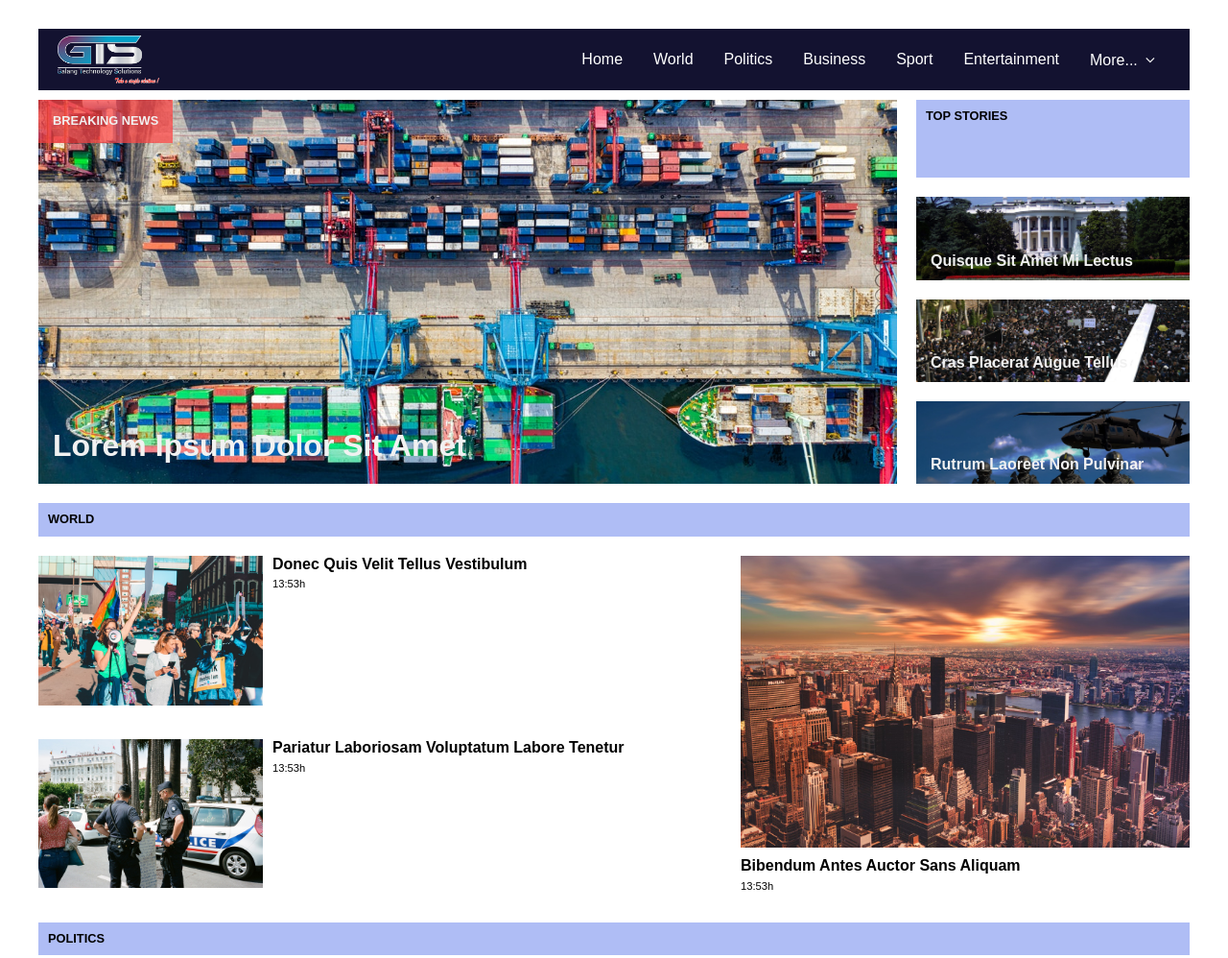
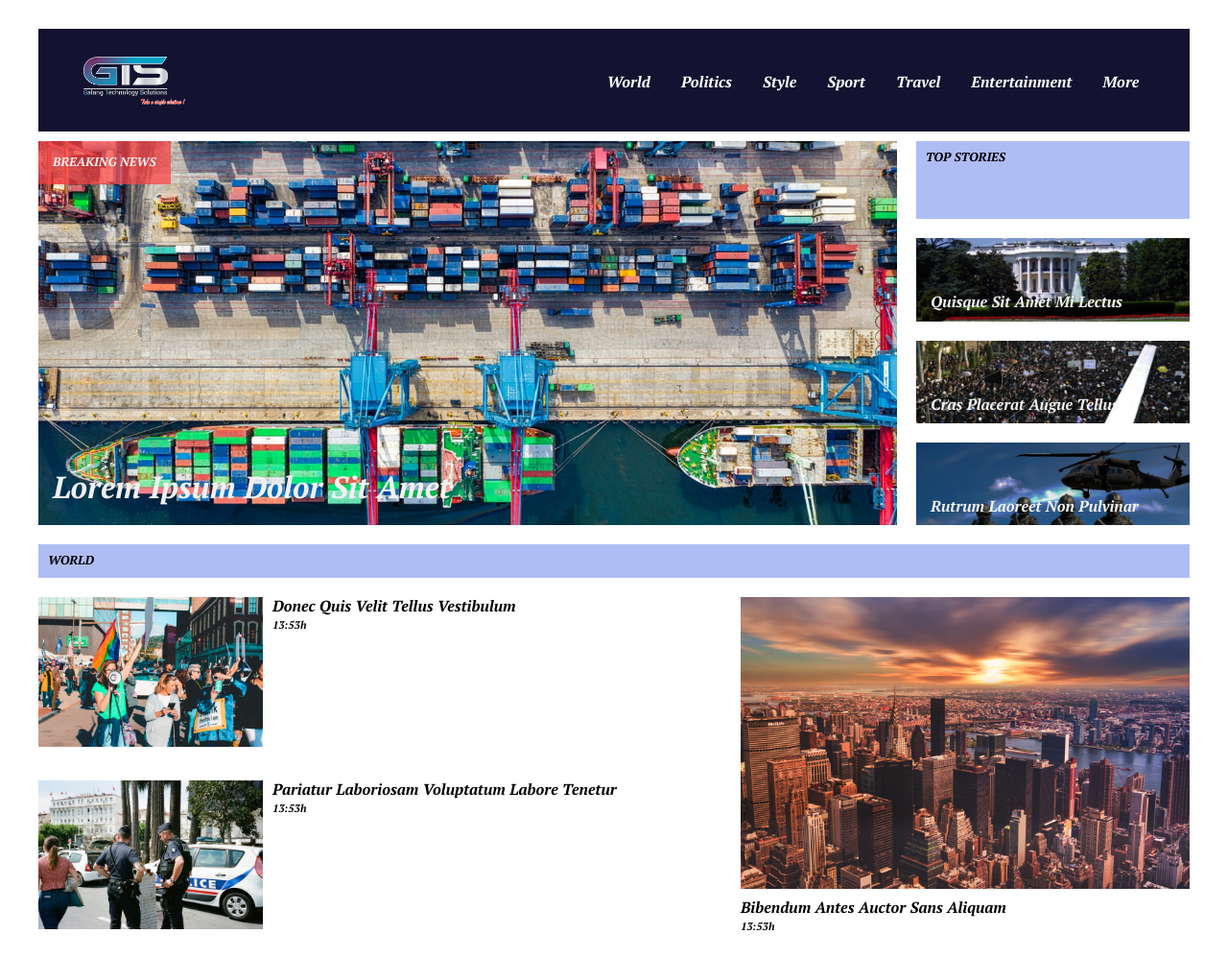
Before and after one commit to galang357/newswebsite, a website: page index.html in a window 1280 px wide. Shown: the top 998 px of the page at 96% size. Drawn offline with nearby package versions, Linux system fonts and the light colour scheme.

Commit message:
tampilam nav

```diff
--- a/css/main.css
+++ b/css/main.css
@@ -65,7 +65,8 @@
   }
 
   body {
-    font-family: 'Arial Narrow Bold', sans-serif;
+    font-family: 'PT Serif', serif;
+
   }
 
   h1,
@@ -74,7 +75,7 @@
   h4,
   h5,
   h6 {
-    font-family: Arial, Helvetica, sans-serif;
+    font-family: 'PT Serif', serif;
   }
 
   ul,
@@ -117,6 +118,10 @@
     background: rgb(22, 22, 34);
     position: relative;
     padding-bottom: 2px;
+    display: flex;
+    justify-content: space-between;
+    align-items: center;
+    padding: 1.4rem 3%;
   }
 
   /*
@@ -154,7 +159,22 @@
   }
 
   .nav-menu li a:hover {
-    background: hsla(246, 100%, 75%, 0.199);
+    background: hsla(0, 0%, 100%, 0.521);
+    text-shadow: 0.1px 1px 3px rgb(0, 89, 255);
+  }
+
+  .nav-menu li a::after{
+    content: '';
+    display: block;
+    padding-bottom: 0.5rem;
+    border-bottom: 0.1rem solid var(--very-light-gray);
+    transform: scaleX(0);
+    transition: 0.3s linear;
+    text-shadow: 0.1px 1px 3px rgb(0, 89, 255);
+  }
+
+  .nav-menu li a:hover::after {
+    transform: scaleX(0.6);
   }
 
   .nav-menu li a[href='#more'] {
@@ -197,7 +217,7 @@
     }
   }
 
-  .toggle .line-1 {
+   .toggle .line-1 {
     transform: rotate(-45deg) translate(-5px, 6px);
   }
 
@@ -692,7 +712,7 @@
 
     .logo a {
       font-size: 1.7em;
-      padding-left: 20px;
+      padding-left: 10px;
       padding-top: 7px;
       margin-bottom: 4px;
     }
--- a/index.html
+++ b/index.html
@@ -9,13 +9,16 @@
   <meta name="author" content="dukibu">
   <meta name="viewport" content="width=device-width, initial-scale=1.0">
 
-  <title>Home | GTS News</title>
+  <title>Home | Portal Tolis News</title>
 
-  <link href="https://fonts.googleapis.com/css?family=Exo+2:400,700|Open+Sans&display=swap" rel="stylesheet">
+  <link rel="preconnect" href="https://fonts.googleapis.com">
+  <link rel="preconnect" href="https://fonts.gstatic.com" crossorigin>
+  <link href="https://fonts.googleapis.com/css2?family=PT+Serif:ital,wght@1,700&display=swap" rel="stylesheet">
   <link href="https://stackpath.bootstrapcdn.com/font-awesome/4.7.0/css/font-awesome.min.css" rel="stylesheet"
     integrity="sha384-wvfXpqpZZVQGK6TAh5PVlGOfQNHSoD2xbE+QkPxCAFlNEevoEH3Sl0sibVcOQVnN" crossorigin="anonymous">
   <link rel="stylesheet" href="css/normalize.css">
   <link rel="stylesheet" href="css/main.css">
+  <link href="https://unpkg.com/aos@2.3.1/dist/aos.css" rel="stylesheet">
 
 </head>
 
@@ -33,30 +36,29 @@
       <section class="nav-section">
 
         <!-- Logo -->
-        <div class="logo">
-          <a href="index.html" title="Frivizn logo"><img src="images/logo.png" alt="" width="20" height="20"></a>
+        <div class="logo" data-aos="flip-left">
+          <a href="#" id="loginButton" title="Login"><img src="images/logo.png" alt="" width="20" height="20"></a>
         </div>
 
         <!-- Navigation -->
         <nav class="nav-menu" role="navigation">
           <ul class="nav-links">
-            <li><a href="index.html" title="Home">Home</a></li>
+            <!-- <li><a href="index.html" title="Home">Home</a></li> -->
             <li><a href="article.html" title="World">World</a>
-            <li><a href="#politics.html" title="Politics">Politics</a></li>
-            <li><a href="#business.html" title="Business">Business</a></li>
-            <li><a href="#sport.html" title="Sport">Sport</a></li>
-            <li><a href="#entertainment.html" title="Entertainment">Entertainment</a></li>
+            <li><a href="politics.html" title="Politics">Politics</a></li>
+            <li><a href="stile.html" title="Style">Style</a></li>
+            <!-- <li><a href="#business.html" title="Business">Business</a></li> -->
+            <li><a href="sport.html" title="Sport">Sport</a></li>
+            <li><a href="travel.html" title="Travel">Travel</a></li>
+            <li><a href="entertainment.html" title="Entertainment">Entertainment</a></li>
             <li>
-              <a href="#more"  title="More">More...<span class="dropdown-toggle" aria-expanded="false"></span>
-                <span class="screen-reader-text">Expand child menu</span></a>
+              <a href="more.html"  title="More"> More</a>
               <ul class="sub-menu">
-                <li><a href="#" title="Science">Science</a></li>
-                <li><a href="#" title="Travel">Travel</a></li>
-                <li><a href="#" title="Health">Health</a></li>
-                <li><a href="#" title="Style">Style</a></li>
-                <li><a href="#" title="Weather">Weather</a></li>
-                <li><a href="#" title="Video">Video</a></li>
-                <li><a id="loginButton" title="Login">Login</a></li>
+                <!-- <li><a href="#" title="Science">Science</a></li> -->
+                <!-- <li><a href="#" title="Health">Health</a></li> -->
+                <!-- <li><a href="#" title="Weather">Weather</a></li>
+                <li><a href="#" title="Video">Video</a></li> -->
+                <!-- <li><a href="#" id="loginButton" title="Login">Login</a></li> -->
               </ul>
             </li>
           </ul>
@@ -77,7 +79,7 @@
 
       <div class="top-news">
 
-        <section class="latest-news">
+        <section class="latest-news" data-aos="fade-right">
           <div class="headline">
             <p>Breaking News</p>
             <a href="article.html">
@@ -88,18 +90,18 @@
 
         <section class="top-stories">
           <h2>Top Stories</h2>
-          <div class="headline headline-1">
+          <div class="headline headline-1" data-aos="fade-left">
             <a href="#">
               <h1>Quisque sit amet mi lectus</h1>
             </a>
           </div>
-          <div class="headline headline-2">
+          <div class="headline headline-2" data-aos="fade-right">
             <a href="#">
               <h1>Cras placerat augue tellus</h1>
             </a>
           </div>
 
-          <div class="headline headline-3">
+          <div class="headline headline-3" data-aos="fade-left">
             <a href="#">
               <h1>Rutrum laoreet non pulvinar</h1>
             </a>
@@ -110,19 +112,19 @@
 
       <section class="world">
         <h2>World</h2>
-        <div class="story story-1">
+        <div class="story story-1" data-aos="flip-left">
           <a href="#">
             <div class="story-img">
               <img src="images/politics2.jpg" alt="Protesters">
             </div>
-            <div class="story-headline">
+            <div class="story-headline" data-aos="flip-right">
               <h3>Donec quis velit tellus Vestibulum</h3>
               <p class="exact-time">13:53h</p>
             </div>
           </a>
         </div>
 
-        <div class="story story-2">
+        <div class="story story-2" data-aos="flip-right">
           <a href="#">
             <div class="story-img">
               <img src="images/politics10.jpg" alt="Police Officers">
@@ -468,6 +470,10 @@
   <script src="https://code.jquery.com/jquery-3.4.1.min.js"
     integrity="sha256-CSXorXvZcTkaix6Yvo6HppcZGetbYMGWSFlBw8HfCJo=" crossorigin="anonymous"></script>
   <script src="js/main.js"></script>
+  <script src="https://unpkg.com/aos@2.3.1/dist/aos.js"></script>
+  <script>
+    AOS.init();
+  </script>
 
   <!-- Google Analytics: change UA-XXXXX-Y to be your site's ID. -->
   <!--
```
Also changed, not shown: article.html (+5 -5 lines), main.js (deleted).
